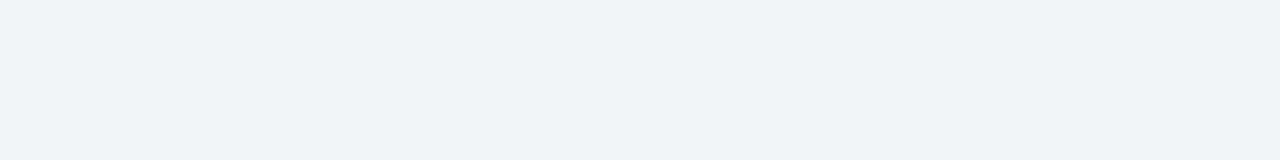
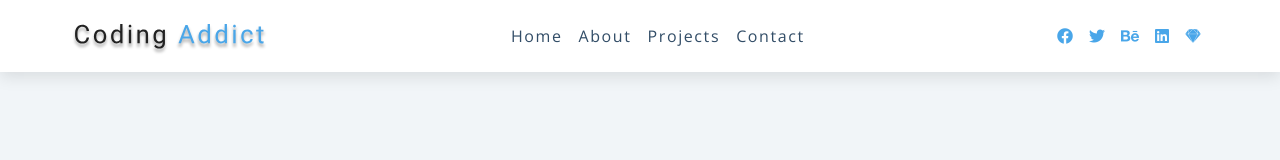
Before and after one commit to r-alejandro-castro/javascript-projects, a plain HTML site: page 04-navbar/index.html in a window 1280 px wide. Drawn offline with nearby package versions, Linux system fonts and the light colour scheme; files that its build step writes are made by us from their sources.

Commit message:
04-navbar

```diff
--- a/04-navbar/app.js
+++ b/04-navbar/app.js
@@ -0,0 +1,20 @@
+// classList - shows/gets all classes
+// contains - checks classList for specific class
+// add - add class
+// remove - remove class
+// toggle - toggles class
+
+const navToggle = document.querySelector(".nav-toggle");
+const links = document.querySelector(".links");
+
+navToggle.addEventListener("click", () => {
+  // console.log(links.classList);
+  // console.log(links.classList.contains("random"));
+  // console.log(links.classList.contains("links"));
+  // if (links.classList.contains("show-links")) {
+  //   links.classList.remove("show-links");
+  // } else {
+  //   links.classList.add("show-links");
+  // }
+  links.classList.toggle("show-links");
+});
--- a/04-navbar/index.html
+++ b/04-navbar/index.html
@@ -1,14 +1,74 @@
 <!DOCTYPE html>
 <html lang="en">
-<head>
-    <meta charset="UTF-8">
-    <meta name="viewport" content="width=device-width, initial-scale=1.0">
-    <title>NavBar</title>
+  <head>
+    <meta charset="UTF-8" />
+    <meta name="viewport" content="width=device-width, initial-scale=1.0" />
+    <title>Navbar</title>
+    <!-- font-awesome -->
+    <link
+      rel="stylesheet"
+      href="https://cdnjs.cloudflare.com/ajax/libs/font-awesome/5.14.0/css/all.min.css"
+    />
 
-
-    <link rel="stylesheet" href="style.css">
-</head>
-<body>
-    <script type="module" src="app.js"></script>
-</body>
+    <!-- styles -->
+    <link rel="stylesheet" href="styles.css" />
+  </head>
+  <body>
+    <nav>
+      <div class="nav-center">
+        <!-- nav header -->
+        <div class="nav-header">
+          <img src="./logo.svg" class="logo" alt="logo" />
+          <button class="nav-toggle">
+            <i class="fas fa-bars"></i>
+          </button>
+        </div>
+        <!-- links -->
+        <ul class="links">
+          <li>
+            <a href="index.html">home</a>
+          </li>
+          <li>
+            <a href="about.html">about</a>
+          </li>
+          <li>
+            <a href="projects.html">projects</a>
+          </li>
+          <li>
+            <a href="contact.html">contact</a>
+          </li>
+        </ul>
+        <!-- social media -->
+        <ul class="social-icons">
+          <li>
+            <a href="https://www.twitter.com">
+              <i class="fab fa-facebook"></i>
+            </a>
+          </li>
+          <li>
+            <a href="https://www.twitter.com">
+              <i class="fab fa-twitter"></i>
+            </a>
+          </li>
+          <li>
+            <a href="https://www.twitter.com">
+              <i class="fab fa-behance"></i>
+            </a>
+          </li>
+          <li>
+            <a href="https://www.twitter.com">
+              <i class="fab fa-linkedin"></i>
+            </a>
+          </li>
+          <li>
+            <a href="https://www.twitter.com">
+              <i class="fab fa-sketch"></i>
+            </a>
+          </li>
+        </ul>
+      </div>
+    </nav>
+    <!-- javascript -->
+    <script src="app.js"></script>
+  </body>
 </html>
--- /dev/null
+++ b/04-navbar/styles.css
@@ -0,0 +1,247 @@
+/*
+===============
+Fonts
+===============
+*/
+@import url('https://fonts.googleapis.com/css?family=Open+Sans|Roboto:400,700&display=swap');
+
+/*
+===============
+Variables
+===============
+*/
+
+:root {
+  /* dark shades of primary color*/
+  --clr-primary-1: hsl(205, 86%, 17%);
+  --clr-primary-2: hsl(205, 77%, 27%);
+  --clr-primary-3: hsl(205, 72%, 37%);
+  --clr-primary-4: hsl(205, 63%, 48%);
+  /* primary/main color */
+  --clr-primary-5: hsl(205, 78%, 60%);
+  /* lighter shades of primary color */
+  --clr-primary-6: hsl(205, 89%, 70%);
+  --clr-primary-7: hsl(205, 90%, 76%);
+  --clr-primary-8: hsl(205, 86%, 81%);
+  --clr-primary-9: hsl(205, 90%, 88%);
+  --clr-primary-10: hsl(205, 100%, 96%);
+  /* darkest grey - used for headings */
+  --clr-grey-1: hsl(209, 61%, 16%);
+  --clr-grey-2: hsl(211, 39%, 23%);
+  --clr-grey-3: hsl(209, 34%, 30%);
+  --clr-grey-4: hsl(209, 28%, 39%);
+  /* grey used for paragraphs */
+  --clr-grey-5: hsl(210, 22%, 49%);
+  --clr-grey-6: hsl(209, 23%, 60%);
+  --clr-grey-7: hsl(211, 27%, 70%);
+  --clr-grey-8: hsl(210, 31%, 80%);
+  --clr-grey-9: hsl(212, 33%, 89%);
+  --clr-grey-10: hsl(210, 36%, 96%);
+  --clr-white: #fff;
+  --clr-red-dark: hsl(360, 67%, 44%);
+  --clr-red-light: hsl(360, 71%, 66%);
+  --clr-green-dark: hsl(125, 67%, 44%);
+  --clr-green-light: hsl(125, 71%, 66%);
+  --clr-black: #222;
+  --ff-primary: 'Roboto', sans-serif;
+  --ff-secondary: 'Open Sans', sans-serif;
+  --transition: all 0.3s linear;
+  --spacing: 0.1rem;
+  --radius: 0.25rem;
+  --light-shadow: 0 5px 15px rgba(0, 0, 0, 0.1);
+  --dark-shadow: 0 5px 15px rgba(0, 0, 0, 0.2);
+  --max-width: 1170px;
+  --fixed-width: 620px;
+}
+/*
+===============
+Global Styles
+===============
+*/
+
+*,
+::after,
+::before {
+  margin: 0;
+  padding: 0;
+  box-sizing: border-box;
+}
+body {
+  font-family: var(--ff-secondary);
+  background: var(--clr-grey-10);
+  color: var(--clr-grey-1);
+  line-height: 1.5;
+  font-size: 0.875rem;
+}
+ul {
+  list-style-type: none;
+}
+a {
+  text-decoration: none;
+}
+h1,
+h2,
+h3,
+h4 {
+  letter-spacing: var(--spacing);
+  text-transform: capitalize;
+  line-height: 1.25;
+  margin-bottom: 0.75rem;
+  font-family: var(--ff-primary);
+}
+h1 {
+  font-size: 3rem;
+}
+h2 {
+  font-size: 2rem;
+}
+h3 {
+  font-size: 1.25rem;
+}
+h4 {
+  font-size: 0.875rem;
+}
+p {
+  margin-bottom: 1.25rem;
+  color: var(--clr-grey-5);
+}
+@media screen and (min-width: 800px) {
+  h1 {
+    font-size: 4rem;
+  }
+  h2 {
+    font-size: 2.5rem;
+  }
+  h3 {
+    font-size: 1.75rem;
+  }
+  h4 {
+    font-size: 1rem;
+  }
+  body {
+    font-size: 1rem;
+  }
+  h1,
+  h2,
+  h3,
+  h4 {
+    line-height: 1;
+  }
+}
+/*  global classes */
+
+/* section */
+.section {
+  padding: 5rem 0;
+}
+
+.section-center {
+  width: 90vw;
+  margin: 0 auto;
+  max-width: 1170px;
+}
+@media screen and (min-width: 992px) {
+  .section-center {
+    width: 95vw;
+  }
+}
+main {
+  min-height: 100vh;
+  display: grid;
+  place-items: center;
+}
+
+/*
+===============
+Navbar
+===============
+*/
+nav {
+  background: var(--clr-white);
+  box-shadow: var(--light-shadow);
+}
+.nav-header {
+  display: flex;
+  align-items: center;
+  justify-content: space-between;
+  padding: 1rem;
+}
+.nav-toggle {
+  font-size: 1.5rem;
+  color: var(--clr-primary-5);
+  background: transparent;
+  border-color: transparent;
+  transition: var(--transition);
+  cursor: pointer;
+}
+.nav-toggle:hover {
+  color: var(--clr-primary-1);
+  transform: rotate(90deg);
+}
+.logo {
+  height: 40px;
+}
+.links a {
+  color: var(--clr-grey-3);
+  font-size: 1rem;
+  text-transform: capitalize;
+  letter-spacing: var(--spacing);
+  display: block;
+  padding: 0.5rem 1rem;
+  transition: var(--transition);
+}
+.links a:hover {
+  background: var(--clr-primary-8);
+  color: var(--clr-primary-5);
+  padding-left: 1.5rem;
+}
+.social-icons {
+  display: none;
+}
+.links {
+  /* height: 0;
+  overflow: hidden;
+  transition: var(--transition); */
+}
+.show-links {
+  height: 10rem;
+}
+@media screen and (min-width: 800px) {
+  .nav-center {
+    max-width: 1170px;
+    margin: 0 auto;
+    display: flex;
+    align-items: center;
+    justify-content: space-between;
+    padding: 1rem;
+  }
+  .nav-header {
+    padding: 0;
+  }
+  .nav-toggle {
+    display: none;
+  }
+  .links {
+    height: auto;
+    display: flex;
+  }
+  .links a {
+    padding: 0;
+    margin: 0 0.5rem;
+  }
+  .links a:hover {
+    padding: 0;
+    background: transparent;
+  }
+  .social-icons {
+    display: flex;
+  }
+  .social-icons a {
+    margin: 0 0.5rem;
+    color: var(--clr-primary-5);
+    transition: var(--transition);
+  }
+  .social-icons a:hover {
+    color: var(--clr-primary-7);
+  }
+}
```
Also changed, not shown: 04-navbar/logo.svg (added).
